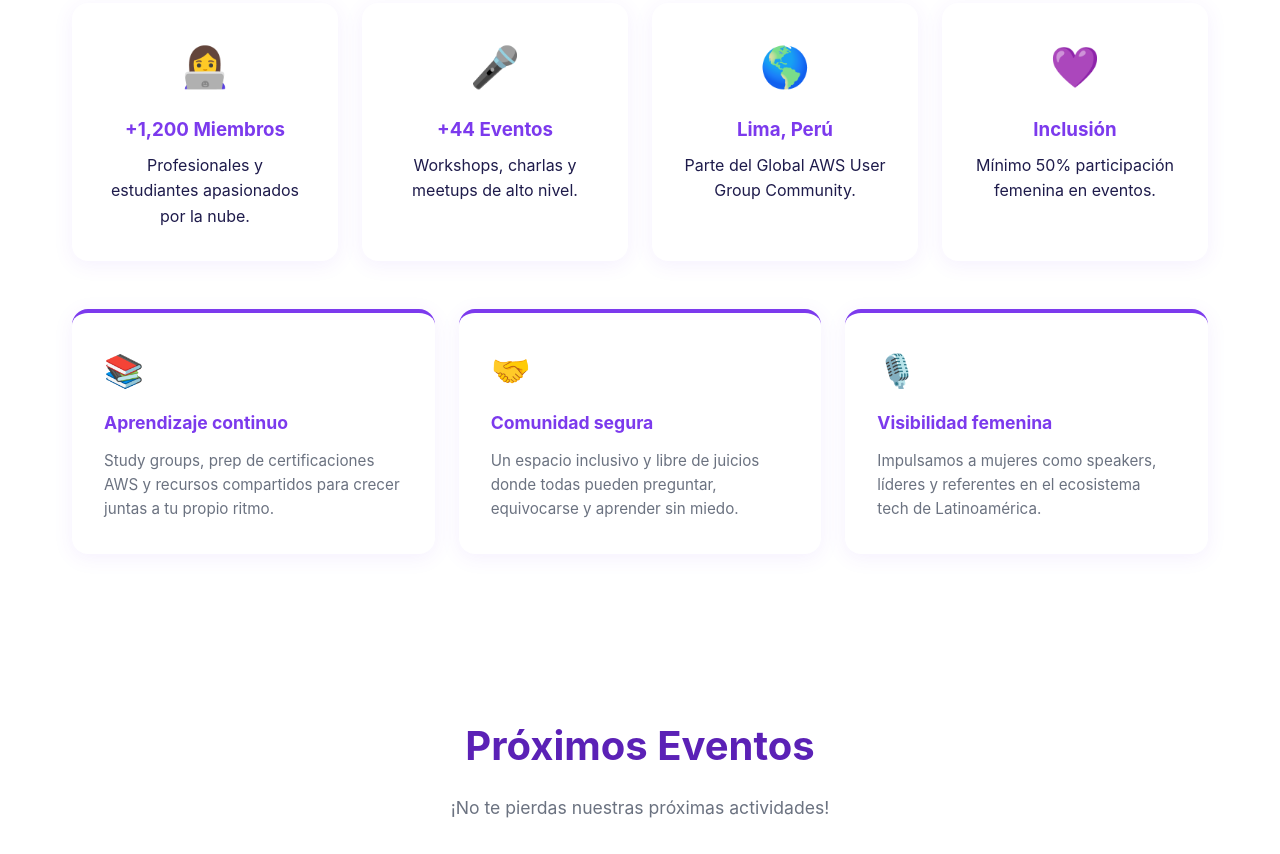
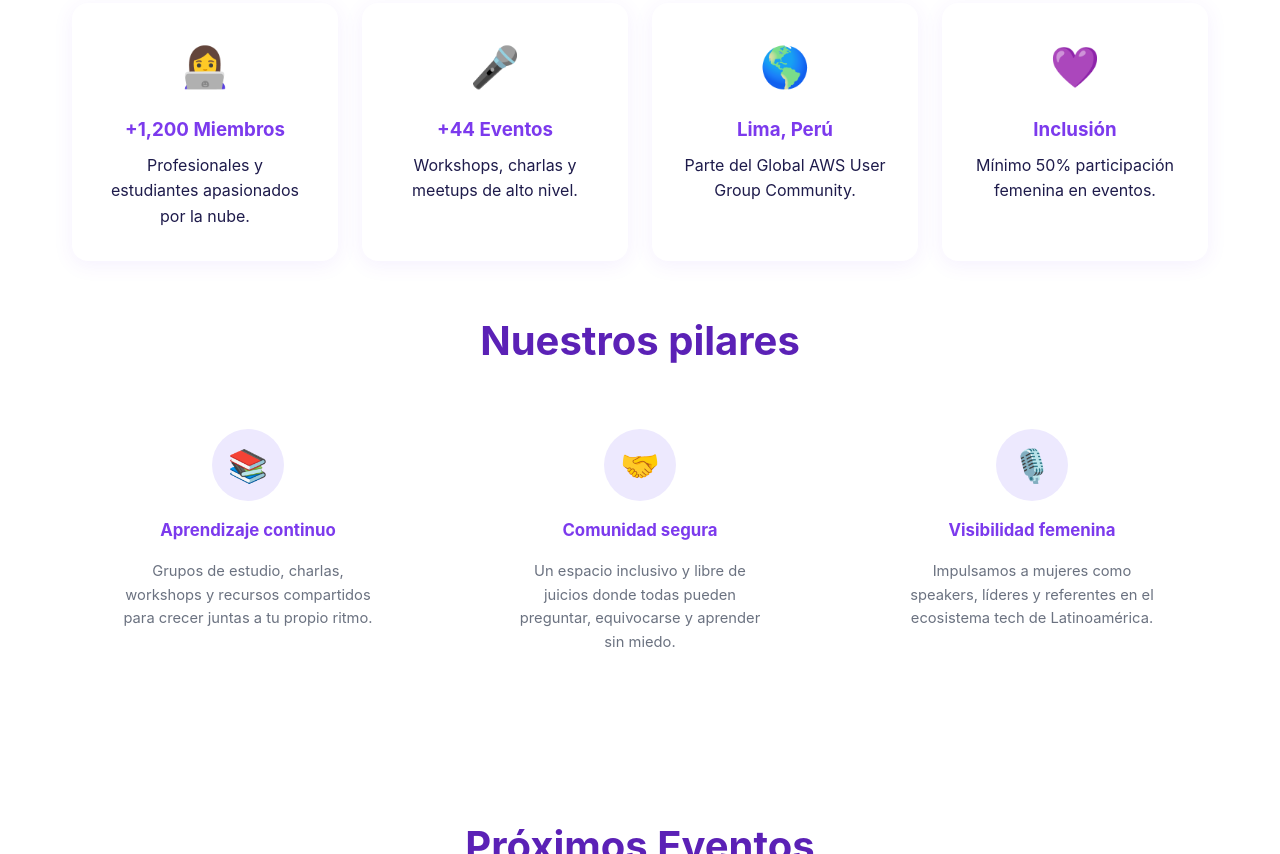
Before and after one commit to dicaalba/aws-girls-peru, a website: page index.html in a window 1280 px wide. Shown: the part 1189-2043 px from the top of the page. Drawn offline with Linux system fonts and the light colour scheme.

Commit message:
feat: pilares de comunidad con diseño limpio en sección Sobre Nosotras

```diff
--- a/index.html
+++ b/index.html
@@ -75,7 +75,7 @@
 
     <section id="sobre" class="section fade-in">
         <h2>Sobre Nosotras</h2>
-        <p class="section-subtitle">Trabajamos duro, nos divertimos y hacemos historia</p>
+        <p class="section-subtitle">Trabajamos duro, nos divertimos y hacemos historia 🚀</p>
         <div class="about-content">
             <p>AWS Girls es un grupo de usuarias impulsado por la tecnología cuyo propósito principal es acercar a más niñas y mujeres al mundo tecnológico. Somos un grupo inclusivo que da la bienvenida a todos.</p>
             <p>Creamos espacios, a través de eventos, reuniones, grupos de estudio y más, para que las personas aprendan y crezcan en tecnología con énfasis en cloud computing.</p>
@@ -103,19 +103,20 @@
             </div>
         </div>
 
+        <h2 class="pillars-title">Nuestros pilares</h2>
         <div class="pillars-grid">
             <div class="pillar-card fade-in">
-                <span class="pillar-icon">📚</span>
+                <div class="pillar-icon-wrap">📚</div>
                 <h3>Aprendizaje continuo</h3>
-                <p>Study groups, prep de certificaciones AWS y recursos compartidos para crecer juntas a tu propio ritmo.</p>
+                <p>Grupos de estudio, charlas, workshops y recursos compartidos para crecer juntas a tu propio ritmo.</p>
             </div>
             <div class="pillar-card fade-in">
-                <span class="pillar-icon">🤝</span>
+                <div class="pillar-icon-wrap">🤝</div>
                 <h3>Comunidad segura</h3>
                 <p>Un espacio inclusivo y libre de juicios donde todas pueden preguntar, equivocarse y aprender sin miedo.</p>
             </div>
             <div class="pillar-card fade-in">
-                <span class="pillar-icon">🎙️</span>
+                <div class="pillar-icon-wrap">🎙️</div>
                 <h3>Visibilidad femenina</h3>
                 <p>Impulsamos a mujeres como speakers, líderes y referentes en el ecosistema tech de Latinoamérica.</p>
             </div>
--- a/styles.css
+++ b/styles.css
@@ -267,29 +267,39 @@ body {
 .about-card .icon { font-size: 2.5rem; display: block; margin-bottom: 1rem; }
 .about-card h3 { margin-bottom: 0.5rem; color: var(--lila); }
 
+.pillars-title {
+    margin-top: 3rem;
+    margin-bottom: 0;
+}
+
 .pillars-grid {
     display: grid;
-    grid-template-columns: repeat(auto-fit, minmax(260px, 1fr));
-    gap: 1.5rem;
-    margin-top: 3rem;
+    grid-template-columns: repeat(auto-fit, minmax(220px, 1fr));
+    gap: 2.5rem;
+    margin-top: 3.5rem;
+    text-align: center;
 }
 
 .pillar-card {
     display: flex;
     flex-direction: column;
-    gap: 0.75rem;
-    padding: 2rem;
-    border-radius: 16px;
-    background: var(--card-bg);
-    box-shadow: 0 4px 20px var(--card-shadow);
-    border-top: 4px solid var(--lila);
-    transition: transform 0.3s;
+    align-items: center;
+    gap: 1rem;
 }
 
-.pillar-card:hover { transform: translateY(-5px); }
-.pillar-icon { font-size: 2rem; }
-.pillar-card h3 { color: var(--lila); font-size: 1.1rem; margin: 0; }
-.pillar-card p { color: var(--texto-secundario); font-size: 0.95rem; margin: 0; line-height: 1.6; }
+.pillar-icon-wrap {
+    width: 72px;
+    height: 72px;
+    border-radius: 50%;
+    background: var(--lila-claro);
+    display: flex;
+    align-items: center;
+    justify-content: center;
+    font-size: 2rem;
+}
+
+.pillar-card h3 { color: var(--lila); font-size: 1.05rem; margin: 0; }
+.pillar-card p { color: var(--texto-secundario); font-size: 0.92rem; margin: 0; line-height: 1.6; max-width: 260px; }
 
 /* Timeline */
 .timeline {
```
